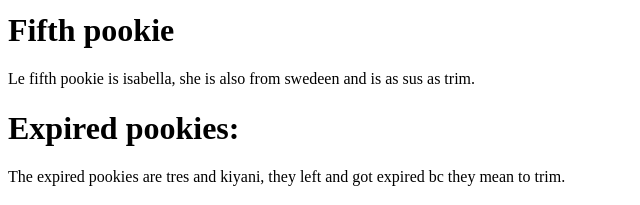
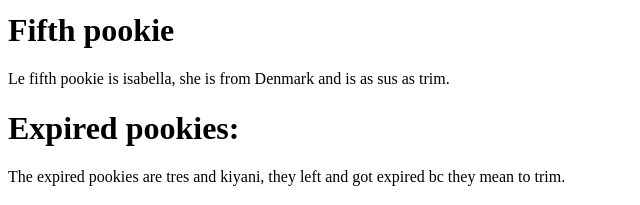
Before and after one commit to Ereinis/Pookies, a plain HTML site: page index.html in a window 1280 px wide. Shown: the part 501-706 px from the top of the page, 0-640 px from the left. Drawn offline with Linux system fonts and the light colour scheme.

Commit message:
Update index.html

```diff
--- a/index.html
+++ b/index.html
@@ -43,7 +43,7 @@
         Fifth pookie
     </h1>
     <p1>
-        Le fifth pookie is isabella, she is also from swedeen and is as sus as trim.
+        Le fifth pookie is isabella, she is from Denmark and is as sus as trim.
     </p1>
     <h1>
         Expired pookies:
```
